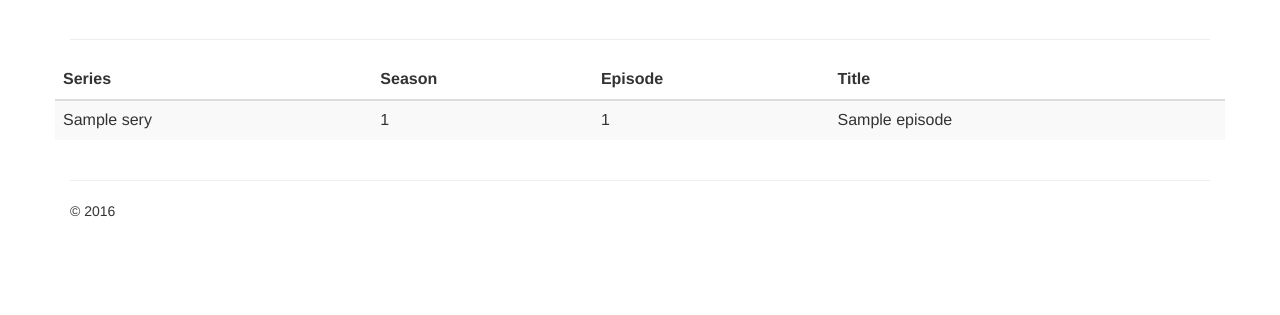
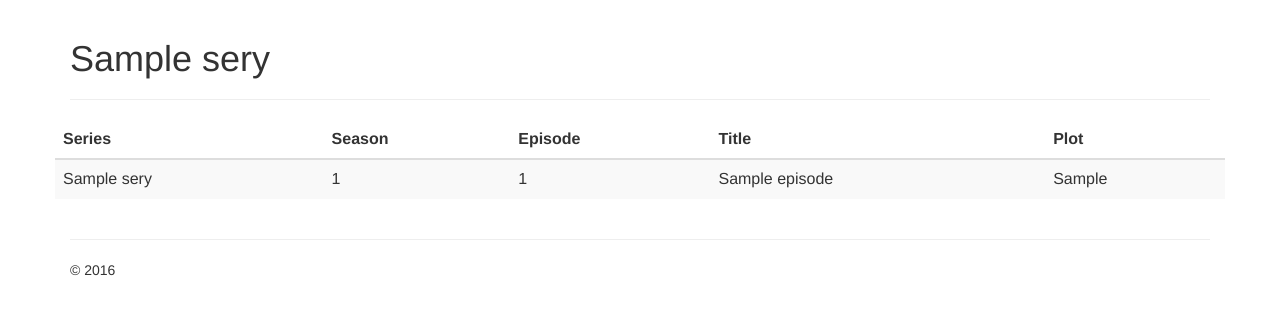
Before and after one commit to samcheck/PyMedia, a Flask app: template FlaskMedia/templates/TVshow.html in a window 1280 px wide. Shown: the part 51-366 px from the top of the page. Run offline with Flask 2, Linux system fonts and the light colour scheme; tables that the repository leaves empty hold one stand-in row (values such as "Sample post"); the template is opened without the code that fills it: values that come from a table or form of the project are taken from there, most other values are stand-ins (such as "Sample title", 1, 10 or a date in 2020); some libraries are stand-ins or nearby versions.

Commit message:
including plot

```diff
--- a/FlaskMedia/templates/TVshow.html
+++ b/FlaskMedia/templates/TVshow.html
@@ -2,7 +2,7 @@
 {% extends "base.html" %}
 
 {% block content %}
-    <h1>{{ Series.title }}</h1>
+    <h1>{{ episodes[0].series.title }}</h1> <!-- select first ep to get series title -->
     <hr>
     <div class="row">
         <table class="table table-striped">
@@ -12,6 +12,7 @@
                     <th>Season</th>
                     <th>Episode</th>
                     <th>Title</th>
+                    <th>Plot</th>
                 </tr>
             </thead>
             <tbody>
@@ -21,6 +22,7 @@
                     <td>{{ episode.season }}</td>
                     <td>{{ episode.episode }}</td>
                     <td>{{ episode.title }}</td>
+                    <td>{{ episode.plot }}</td>
                 </tr>
                 {% endfor %}
             </tbody>
```
